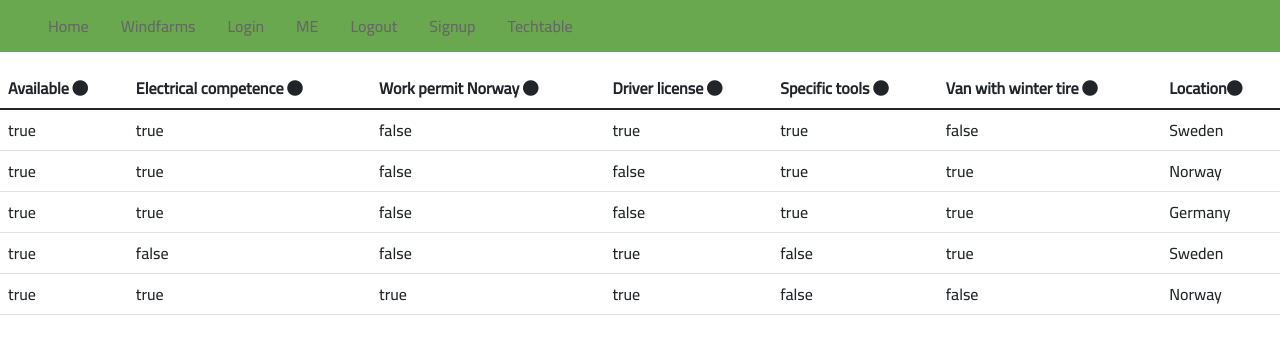
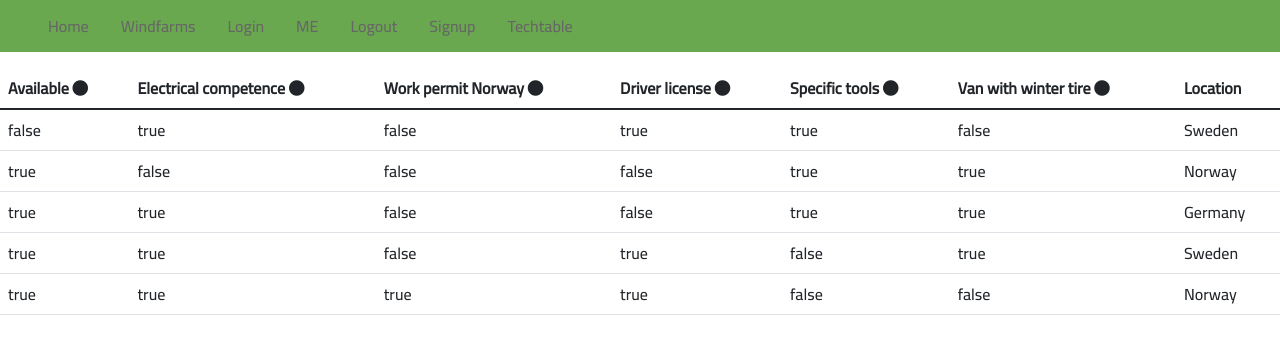
Before and after one commit to leantrim/windbooking-frontend, a React (Create React App) app: page /TechTable in a window 1280 px wide. Shown: the top 354 px of the page. Built offline with nearby package versions, Linux system fonts and the light colour scheme.

Commit message:
filtering added

```diff
--- a/src/components/TechTable.tsx
+++ b/src/components/TechTable.tsx
@@ -30,46 +30,25 @@ function FoodsTable() {
   }, []);
 
   const handleSort = (path: String) => {
-    console.log("click", path);
-    switch (path) {
-      case "electricalCompetence":
-        sortColumns.electricalCompetence = !sortColumns.electricalCompetence;
-        setSortColumns({ ...sortColumns });
-        break;
-      case "workPermitNorway":
-        sortColumns.workPermitNorway = !sortColumns.workPermitNorway;
-        setSortColumns({ ...sortColumns });
-        break;
-      case "driverLicense":
-        sortColumns.driverLicense = !sortColumns.driverLicense;
-        setSortColumns({ ...sortColumns });
-        break;
-      case "specificTools":
-        sortColumns.specificTools = !sortColumns.specificTools;
-        setSortColumns({ ...sortColumns });
-        break;
-      case "vanWithWinterTire":
-        sortColumns.vanWithWinterTire = !sortColumns.vanWithWinterTire;
-        setSortColumns({ ...sortColumns });
-        break;
-      case "available":
-        sortColumns.available = !sortColumns.available;
-        setSortColumns({ ...sortColumns });
-        break;
+    for (const key in sortColumns) {
+      if (key === path) {
+        sortColumns[key] = !sortColumns[key];
+      }
+    }
+    setSortColumns({ ...sortColumns });
+  };
 
-      default:
-        break;
-    }
-
+  const getFiltered = () => {
+    let filtered = [...technicians];
     for (const key in sortColumns) {
       if (sortColumns[key] === true) {
-        const sorted = technicians.filter((technician) => {
-          return technician[key] === true;
-        });
-        setTechnicians(sorted);
+        filtered = filtered.filter((technician) => technician[key] === true);
       }
     }
+    return filtered;
   };
+
+  const filtered = getFiltered();
 
   return (
     <table className={"table table-hover"}>
@@ -78,7 +57,7 @@ function FoodsTable() {
         sortColumns={sortColumns}
         onSort={handleSort}
       />
-      <TabelBody data={technicians} columns={columns} />
+      <TabelBody data={filtered} columns={columns} />
     </table>
   );
 }
--- a/src/components/common/TableBody.tsx
+++ b/src/components/common/TableBody.tsx
@@ -24,6 +24,7 @@ function TabelBody({ data, columns }: Props) {
   };
 
   return (
+    <>
       <tbody>
         {data.map((item: Technician) => (
           <tr key={item._id}>
@@ -33,6 +34,7 @@ function TabelBody({ data, columns }: Props) {
           </tr>
         ))}
       </tbody>
+    </>
   );
 }
 
--- a/src/components/common/TableHeader.tsx
+++ b/src/components/common/TableHeader.tsx
@@ -9,7 +9,8 @@ interface Props {
 
 function TabelHeader({ onSort, columns, sortColumns }: Props) {
   const renderSortIcon = (path: string) => {
-    if (sortColumns[path] === true)
+    if (path === "location") return;
+    else if (sortColumns[path] === true)
       return <i className="fas fa-check-circle" />;
     else return <i className="fas fa-circle"></i>;
   };
--- a/src/services/fakeTech.ts
+++ b/src/services/fakeTech.ts
@@ -8,12 +8,12 @@ const techArray: Technician[] = [
     driverLicense: true,
     specificTools: true,
     vanWithWinterTire: false,
-    available: true,
+    available: false,
     location: "Sweden",
   },
   {
     _id: "2",
-    electricalCompetence: true,
+    electricalCompetence: false,
     workPermitNorway: false,
     driverLicense: false,
     specificTools: true,
@@ -33,7 +33,7 @@ const techArray: Technician[] = [
   },
   {
     _id: "4",
-    electricalCompetence: false,
+    electricalCompetence: true,
     workPermitNorway: false,
     driverLicense: true,
     specificTools: false,
```
Also changed, not shown: src/components/TechTable2.tsx (deleted, +0 -80 lines). Lines whose indentation alone changed are shown as unchanged.
